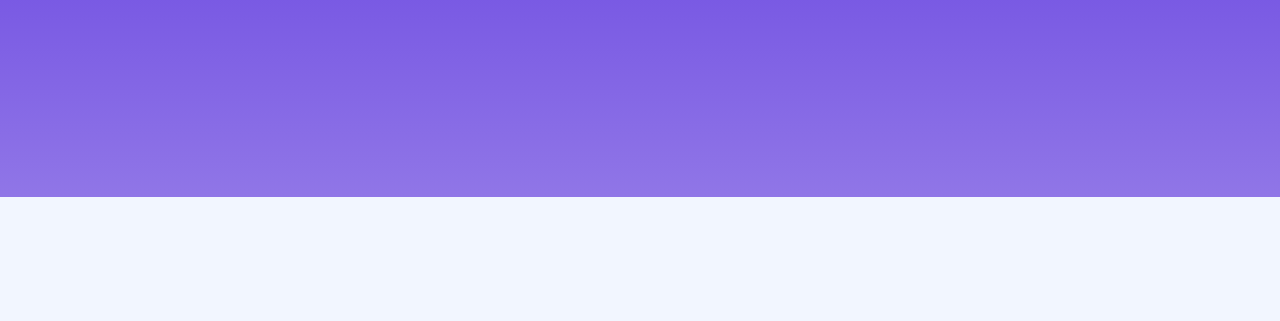
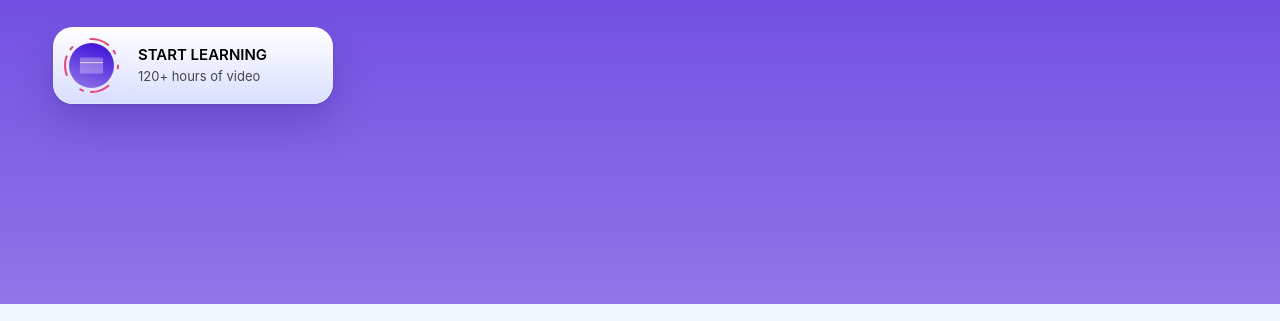
Before and after one commit to dung-phan/built-with-gatsby, a Gatsby site: page / in a window 1280 px wide. Shown: the part 479-800 px from the top of the page. Built offline with nearby package versions, Linux system fonts and the light colour scheme; Gatsby itself is replaced by a stand-in of ours.

Commit message:
styling: use css grid to position & center elements

```diff
--- /dev/null
+++ b/src/components/buttons/PurchaseButton.js
@@ -0,0 +1,67 @@
+import { Link } from "gatsby"
+import React from "react"
+import styled from "styled-components"
+import { Caption2, SmallText } from "../styles/TextStyles"
+
+export default function PurchaseButton({ title, subtitle }) {
+  return (
+    <Link to="/page-2">
+      <Wrapper>
+        <IconWrapper>
+          <Icon src="/images/icons/credit.svg" />
+          <Ring src="/images/icons/icon-ring.svg" />
+        </IconWrapper>
+        <TextWrapper>
+          <Title>{title || "Get Pro Access"}</Title>
+          <SubTitle>{subtitle || "$19 per month"}</SubTitle>
+        </TextWrapper>
+      </Wrapper>
+    </Link>
+  )
+}
+const Wrapper = styled.div`
+  width: 280px;
+  height: 77px;
+  padding: 12px;
+  background: linear-gradient(180deg, #ffffff 0%, #d9dfff 100%);
+  box-shadow: 0px 1px 3px rgba(0, 0, 0, 0.1),
+    0px 20px 40px rgba(23, 0, 102, 0.2),
+    inset 0px 0px 0px 0.5px rgba(255, 255, 255, 0.5);
+  border-radius: 20px;
+  display: grid;
+  grid-template-columns: 53px auto;
+  align-items: center;
+  gap: 20px;
+`
+const Title = styled(Caption2)`
+  color: black;
+`
+const SubTitle = styled(SmallText)`
+  color: black;
+  opacity: 0.7;
+`
+const Icon = styled.img`
+  width: 29px;
+  height: 29px;
+`
+const IconWrapper = styled.div`
+  background: linear-gradient(200.44deg, #4316db 13.57%, #9076e7 98.38%);
+  width: 45px;
+  height: 45px;
+  border-radius: 50%;
+  /* center the child div (Icon) */
+  display: grid;
+  justify-content: center;
+  align-content: center;
+  justify-self: center;
+  position: relative;
+`
+const TextWrapper = styled.div`
+  display: grid;
+  gap: 4px;
+`
+const Ring = styled.img`
+  position: absolute;
+  top: -15px;
+  left: -16px;
+`
--- a/src/components/sections/HeroSection.js
+++ b/src/components/sections/HeroSection.js
@@ -1,5 +1,6 @@
 import React from "react"
 import styled from "styled-components"
+import PurchaseButton from "../buttons/PurchaseButton"
 import { themes } from "../styles/ColorStyles"
 import { H1, MediumText } from "../styles/TextStyles"
 function HeroSection() {
@@ -14,6 +15,10 @@ function HeroSection() {
             Don’t skip design. Learn design and code, by building real apps,
             collaborate and solving product UI problems.
           </Description>
+          <PurchaseButton
+            title="Start learning"
+            subtitle="120+ hours of video"
+          />
         </TextWrapper>
       </ContentWrapper>
     </Wrapper>
```
